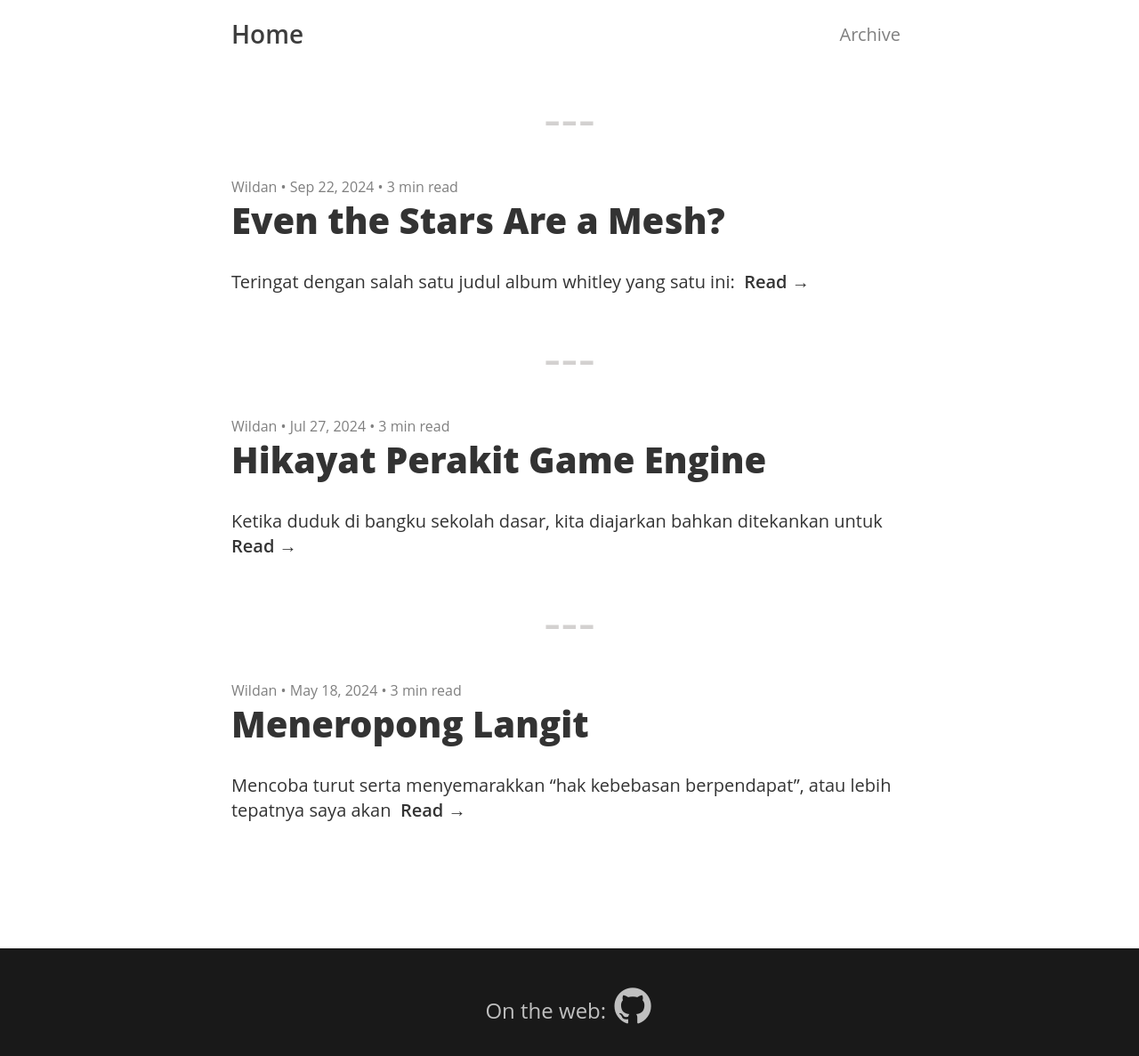
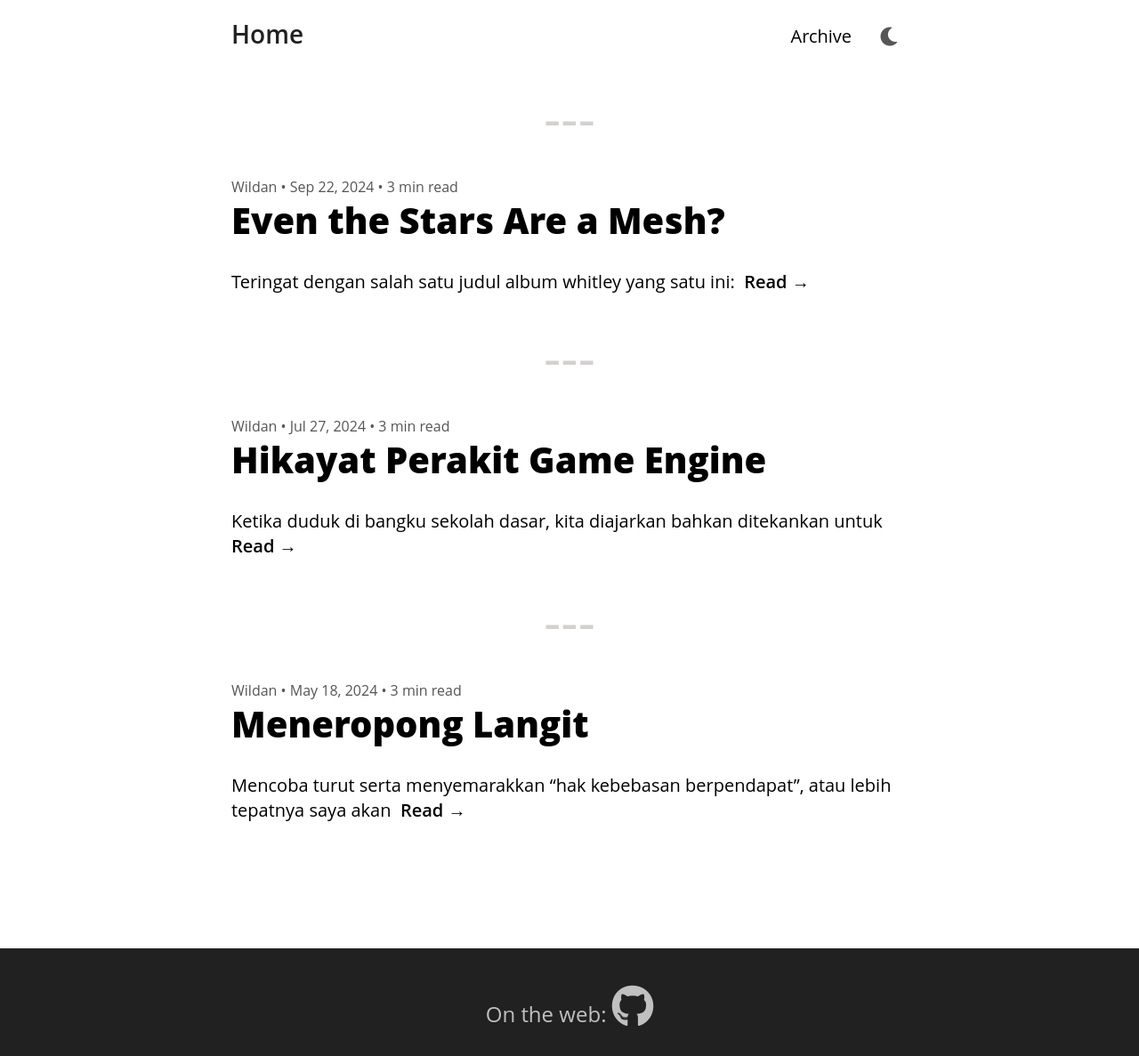
Before and after one commit to zylogx/zylogx.github.io, a Jekyll site: the page built from index.html, in a window 1280 px wide. Shown: the whole page at 89% size. Built offline with Jekyll 4.4.1, drawn with Linux system fonts in a browser that asks for light colours; nearby versions of some CDN libraries; the list of posts is cut into pages by our own code.

Commit message:
Update the theme

```diff
--- a/_includes/footer.html
+++ b/_includes/footer.html
@@ -2,7 +2,7 @@
   <div class="inner">
     <p>
       On the web:
-    <a class="fa fa-github fa-2x" href="{{ site.github }}" {% if site.social-icons-open-newtab %}target="_blank"{% endif %}></a>
+    <a class="fab fa-github fa-2x" href="{{ site.github }}" {% if site.social-icons-open-newtab %}target="_blank"{% endif %}></a>
     </p>
   </div>
 </footer>
--- a/_includes/head.html
+++ b/_includes/head.html
@@ -49,9 +49,14 @@
 <link href='//fonts.googleapis.com/css?family=Source+Code+Pro:400,700|Source+Sans+Pro:600,900|Crimson+Text:700italic,600,600italic,400,700,400italic' rel='stylesheet' type='text/css'>
 <link rel="stylesheet" href="{{ site.url }}/css/reset.css">
 <link rel="stylesheet" href="{{ site.url }}/css/pygments.css">
-{% if site.display-social-icons %}
+
+<!-- Font Awesome CDN for icons -->
+<link rel="stylesheet" href="https://cdnjs.cloudflare.com/ajax/libs/font-awesome/6.0.0-beta3/css/all.min.css">
+<!-- {% if site.display-social-icons %}
 <link rel="stylesheet" href="{{ site.url }}/css/font-awesome.css">
 {% endif %}
+
+-->
 <link rel="stylesheet" href="{{ site.url }}/css/style.css">
 <!--[if gte IE 9]>
   <style type="text/css">
--- a/_includes/navigation.html
+++ b/_includes/navigation.html
@@ -1,3 +1,116 @@
 <nav>
   <a href="{{ site.url }}/archive/">Archive</a>
+  <a href="#" id="toggleMode">
+    <i id="modeIcon" class="fas fa-moon"></i>
+  </a>
 </nav>
+
+<style>
+  /* Set up flex layout for navigation */
+  nav {
+    display: flex;
+    gap: 15px; /* Space between items */
+    align-items: center; /* Vertical alignment of items */
+  }
+
+  /* Light and Dark Mode Styles */
+  body.light-mode {
+    background-color: #ffffff;
+    color: #000000;
+  }
+
+  body.dark-mode {
+    background-color: #242424;
+    color: #ddd9d9;
+  }
+
+  /* Title color based on mode */
+  body.light-mode .website-title {
+    color: #202020; /* Dark color for light mode */
+  }
+
+  body.dark-mode .website-title {
+    color: #949393; /* Light color for dark mode */
+  }
+
+  /* Meta color based on mode */
+  body.light-mode .meta {
+    color: #555555; /* Medium dark color for light mode */
+  }
+
+  body.dark-mode .meta {
+    color: #bfbfbf; /* Medium light color for dark mode */
+  }
+
+  /* Link styles for light mode */
+  body.light-mode nav a {
+    color: #000000; /* Dark text for light mode */
+  }
+
+  /* Link styles for dark mode */
+  body.dark-mode nav a {
+    color: #ffffff; /* Light text for dark mode */
+  }
+
+  body.light-mode i,
+  body.light-mode em {
+    color: #575757;
+  }
+
+  body.dark-mode i,
+  body.dark-mode em {
+    color: #fafafa;
+  }
+
+  body.light-mode small {
+    color: #575757;
+  }
+
+  body.dark-mode small {
+    color: #969696;
+  }
+
+  /* Style for the toggle icon */
+  #toggleMode {
+    text-decoration: none;
+    font-size: 1em;
+    display: flex;
+    align-items: center;
+  }
+
+  /* Adjust icon size */
+  #modeIcon {
+    font-size: 1.2em;
+  }
+</style>
+
+<script>
+  document.addEventListener("DOMContentLoaded", function() {
+    const toggleButton = document.getElementById('toggleMode');
+    const modeIcon = document.getElementById('modeIcon');
+    const body = document.body;
+
+    // Set initial mode based on local storage
+    if (localStorage.getItem('theme') === 'dark') {
+      body.classList.add('dark-mode');
+      modeIcon.classList.replace('fa-moon', 'fa-sun');
+    } else {
+      body.classList.add('light-mode');
+      modeIcon.classList.replace('fa-sun', 'fa-moon');
+    }
+
+    // Toggle mode and save preference
+    toggleButton.addEventListener('click', function(event) {
+      event.preventDefault();
+      if (body.classList.contains('light-mode')) {
+        body.classList.replace('light-mode', 'dark-mode');
+        modeIcon.classList.replace('fa-moon', 'fa-sun');
+        localStorage.setItem('theme', 'dark');
+      } else {
+        body.classList.replace('dark-mode', 'light-mode');
+        modeIcon.classList.replace('fa-sun', 'fa-moon');
+        localStorage.setItem('theme', 'light');
+      }
+    });
+  });
+</script>
--- a/css/style.css
+++ b/css/style.css
@@ -121,7 +121,6 @@
   margin-bottom: 30px;
 }
 .meta {
-  color: rgba({{ site.text-color }}, 0.5);
   display: block;
   margin-bottom: 10px;
   font-weight: 400;
@@ -203,7 +202,6 @@
 }
 small {
   font-size: .8em;
-  color: rgba({{ site.text-color }},.5);
 }
 small a {
   color: inherit;
@@ -260,6 +258,9 @@
   display: inline-block;
 }
 nav {
+  display: flex;         /* Align items horizontally */
+  gap: 15px;             /* Space between "Archive" and the icon */
+  align-items: center;   /* Vertically center items in nav */
   margin: 20px 0;
 }
 article {
@@ -335,7 +336,7 @@
   font-size: 1.2em;
   color: rgb(192, 192, 192);
   text-align: center;
-  background-color: rgba(0, 0, 0, 0.9);
+  background-color: #222121;
   border-top: 1px solid rgba(0, 0, 0, 0.1);
   height: 120px;
 }
```
